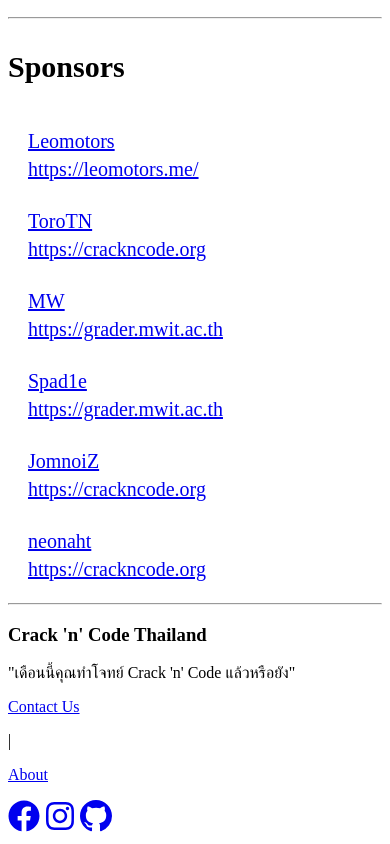
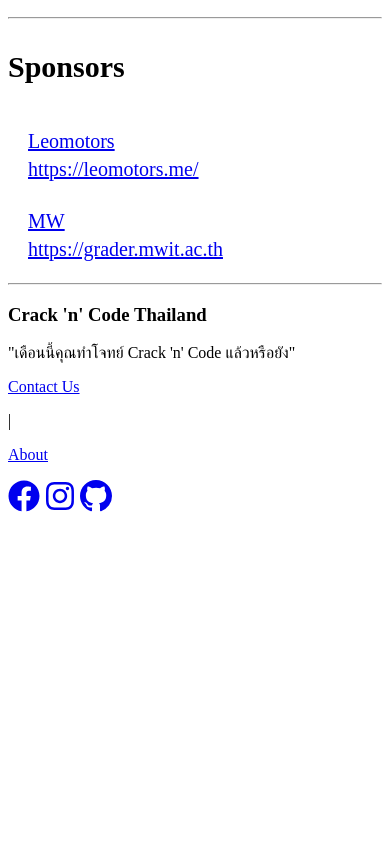
Before and after one commit to crackncode-th/pretoi19-site, a SvelteKit app: page / in a window 390 px wide. Shown: the part 5759-6603 px from the top of the page. After the commit the page ends 6283 px from the top, so only its background shows below. Built offline with nearby package versions, Linux system fonts and the light colour scheme; a web font is replaced by a local one.

Commit message:
style: mobile timer

```diff
--- a/src/components/CountDown.svelte
+++ b/src/components/CountDown.svelte
@@ -21,7 +21,7 @@
 	setInterval(updateTime, 1000);
 </script>
 
-<div class="flex justify-center text-5xl font-bold">
+<div class="flex justify-center font-bold md:text-xl lg:text-5xl">
 	<div class="flex flex-row">
 		<TimeCard>
 			{Math.floor(day_list[0] / 10)}
--- a/src/data/sponsors.json
+++ b/src/data/sponsors.json
@@ -4,23 +4,7 @@
 		"link": "https://leomotors.me/"
 	},
 	{
-		"name": "ToroTN",
-		"link": "https://crackncode.org"
-	},
-	{
 		"name": "MW",
 		"link": "https://grader.mwit.ac.th"
-	},
-	{
-		"name": "Spad1e",
-		"link": "https://grader.mwit.ac.th"
-	},
-	{
-		"name": "JomnoiZ",
-		"link": "https://crackncode.org"
-	},
-	{
-		"name": "neonaht",
-		"link": "https://crackncode.org"
 	}
 ]
```
